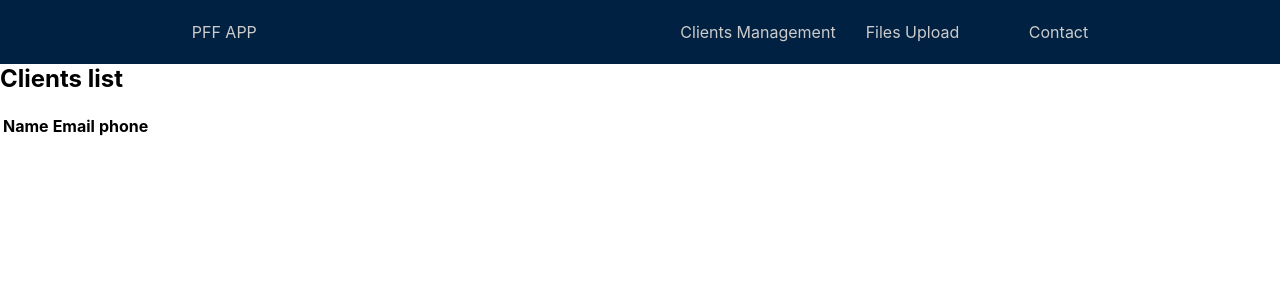
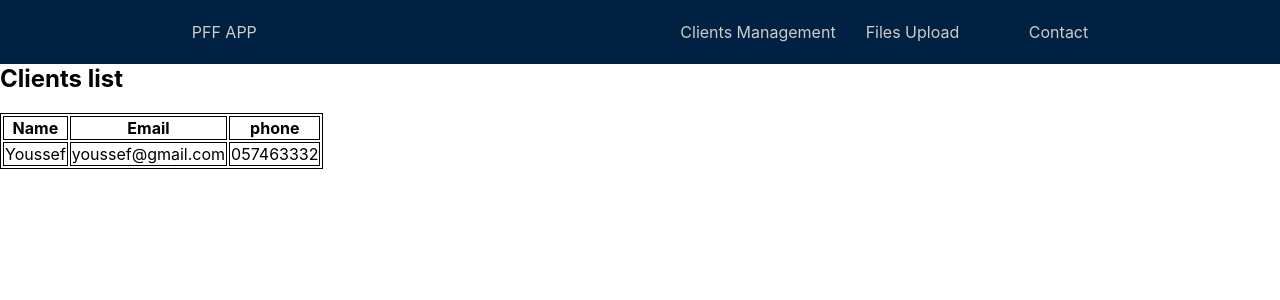
Before and after one commit to Y-Gandouli/PFF_FRONT, a React (Create React App) app: page /clientsManagement in a window 1280 px wide. Shown: the top 300 px of the page. Built offline with nearby package versions, Linux system fonts and the light colour scheme.

Commit message:
add style to table in clients managment

```diff
--- a/src/components/Client.jsx
+++ b/src/components/Client.jsx
@@ -1,8 +1,12 @@
 import React, { /*useEffect,*/ useState } from "react";
+import "./bar.css";
 //mport axios from "axios";
 
 function Client() {
-  const [clients /*,setClients*/] = useState([]);
+  // const [clients /*,setClients*/] = useState([]);
+  const clients = [
+    { id: 1, name: "Youssef", email: "youssef@gmail.com", phone: "057463332" },
+  ];
   /*
   useEffect(() => {
     // Fetch the list of clients from your API endpoint when the component mounts
@@ -36,6 +40,7 @@ function Client() {
             <tr key={client.id}>
               <td>{client.name}</td>
               <td>{client.email}</td>
+              <td>{client.phone}</td>
             </tr>
           ))}
         </tbody>
--- a/src/components/bar.css
+++ b/src/components/bar.css
@@ -79,3 +79,6 @@ a {
 .toggle .line3 {
   transform: rotate(45deg) translate(-4px, -5px);
 }
+table, th, td {
+  border: 1px solid;
+}
```
